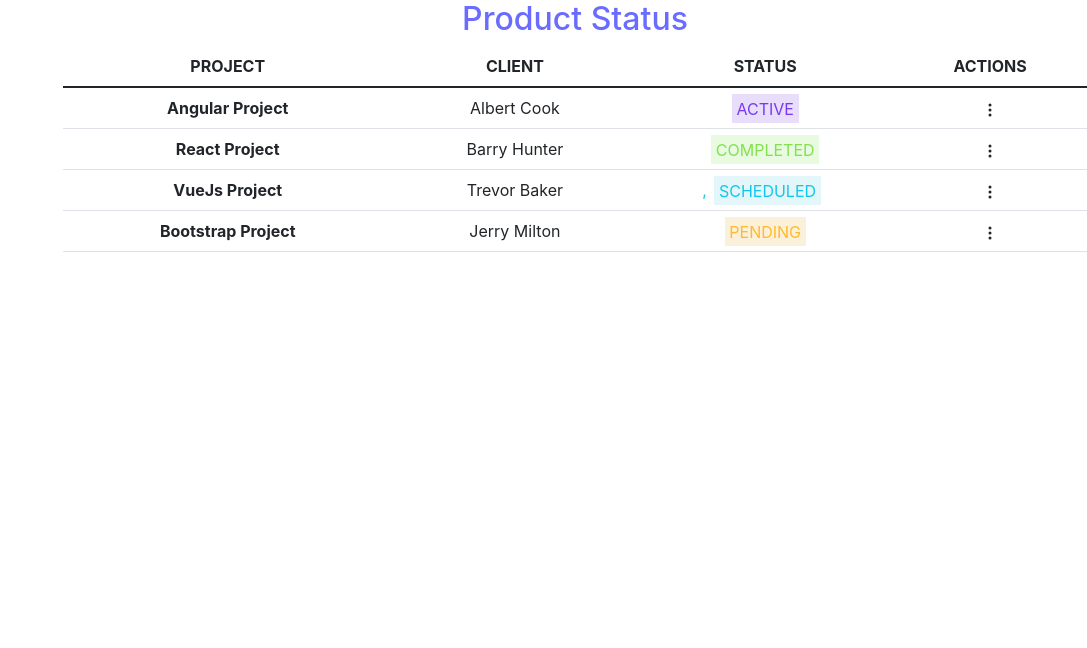
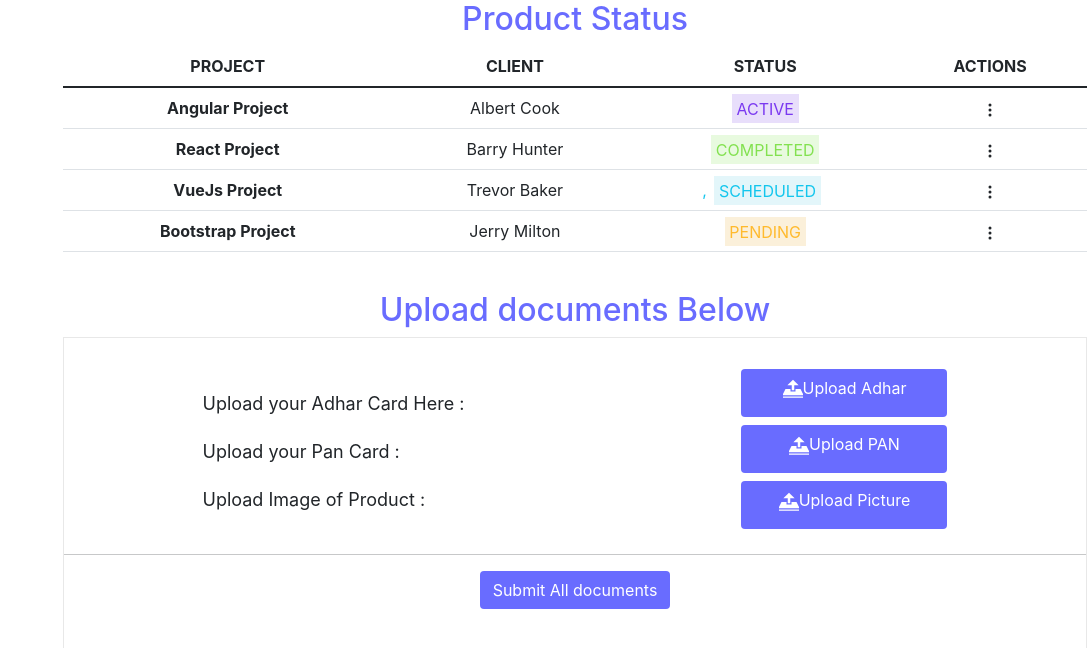
Before and after one commit to ShailajaTripathi/table-int, a React (Create React App) app: page / in a window 1280 px wide. Shown: the top 648 px of the page, without its empty margins (193-1280 px from the left). Built offline with nearby package versions, Linux system fonts and the light colour scheme.

Commit message:
updatedoc styling added

```diff
--- a/src/App.js
+++ b/src/App.js
@@ -1,13 +1,13 @@
 import './App.css';
 import Table from './Components/Table';
-// import Upload from './Components/UploadDoc';
+import Upload from './Components/UploadDoc';
 // import Popup from './Components/ApprovePopup'
 function App() {
   return (
     <div className="App">
       <Table/>
-      {/* <Upload/>
-      <Popup/> */}
+      <Upload/>
+      {/* <Popup/> */}
 
     </div>
   );
--- a/src/Components/Styles/upload.css
+++ b/src/Components/Styles/upload.css
@@ -18,6 +18,7 @@ label{
     display: block;
     text-align: left;
     margin-bottom: 4%;
+    margin-top:8%;
     font-size:18px;
 }
 
@@ -29,11 +30,8 @@ label{
 
 
 .btn-file input[type=file] {
-/* /* position: absolute;
-  top: 0;
-  right: 0; */
-  width: 20%;
-  height: 20%;
+  width: 180px;
+  height:10px;
   font-size: 100px;
   text-align: right;
   filter: alpha(opacity=0);
```
